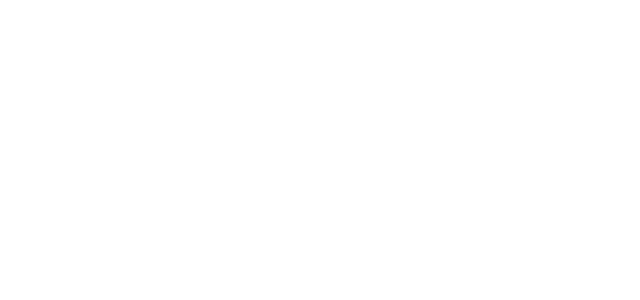
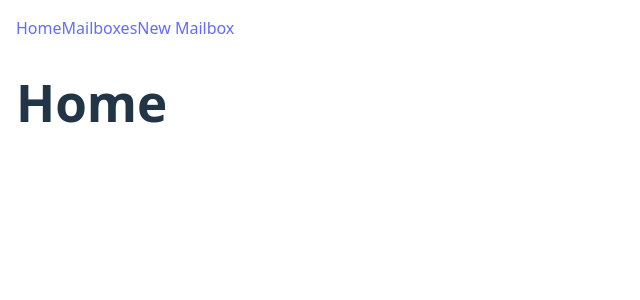
Before and after one commit to CodingSea/react-router-dom-lab, a React (Vite) app: page / in a window 1280 px wide. Shown: the top 300 px of the page, without its empty margins (0-640 px from the left). Built offline with nearby package versions, Linux system fonts and the light colour scheme.

Commit message:
added links and route paths

```diff
--- a/package.json
+++ b/package.json
@@ -11,7 +11,8 @@
   },
   "dependencies": {
     "react": "^19.1.1",
-    "react-dom": "^19.1.1"
+    "react-dom": "^19.1.1",
+    "react-router": "^7.8.0"
   },
   "devDependencies": {
     "@eslint/js": "^9.32.0",
--- a/src/App.jsx
+++ b/src/App.jsx
@@ -1,11 +1,28 @@
-// src/App.jsx
+import { Route, BrowserRouter as Router, Routes } from "react-router";
+import Home from "./Home";
+import Navbar from "./components/Navbar/Navbar";
+import MailboxList from "./components/MailboxList/MailboxList";
+import MailboxForm from "./components/MailboxForm/MailboxForm";
+import MailboxDetails from "./components/MailboxDetails/MailboxDetails";
+import { useState } from "react";
 
 const App = () =>
 {
+
+
   return (
-    <>
+    <Router>
+      <>
+        <Navbar />
 
-    </>
+        <Routes>
+          <Route path="/" element={<Home />}>Home</Route>
+          <Route path="/mailboxes" element={<MailboxList />}>Mailboxes</Route>
+          <Route path="/new-mailbox" element={<MailboxForm />}>New Mailbox</Route>
+          <Route path="/mailboxes/:mailboxId" element={<MailboxDetails />} />
+        </Routes>
+      </>
+    </Router>
   )
 };
 
--- /dev/null
+++ b/src/Home.jsx
@@ -0,0 +1,11 @@
+function Home()
+{
+
+    return (
+        <>
+            <h1>Home</h1>
+        </>
+    )
+}
+
+export default Home;
--- a/src/components/Navbar/Navbar.jsx
+++ b/src/components/Navbar/Navbar.jsx
@@ -1,8 +1,15 @@
+import { Link } from "react-router";
+import Home from "../../Home";
+import MailboxList from "../MailboxList/MailboxList";
+import MailboxForm from "../MailboxForm/MailboxForm";
+
 function Navbar()
 {
     return (
         <>
-            <h1>Navbar</h1>
+            <Link to="/" >Home</Link>
+            <Link to="/mailboxes" >Mailboxes</Link>
+            <Link to="/new-mailbox" >New Mailbox</Link>
         </>
     )
 }
```
Also changed, not shown: 1 other file (tests, documents, lock files or other folders).
